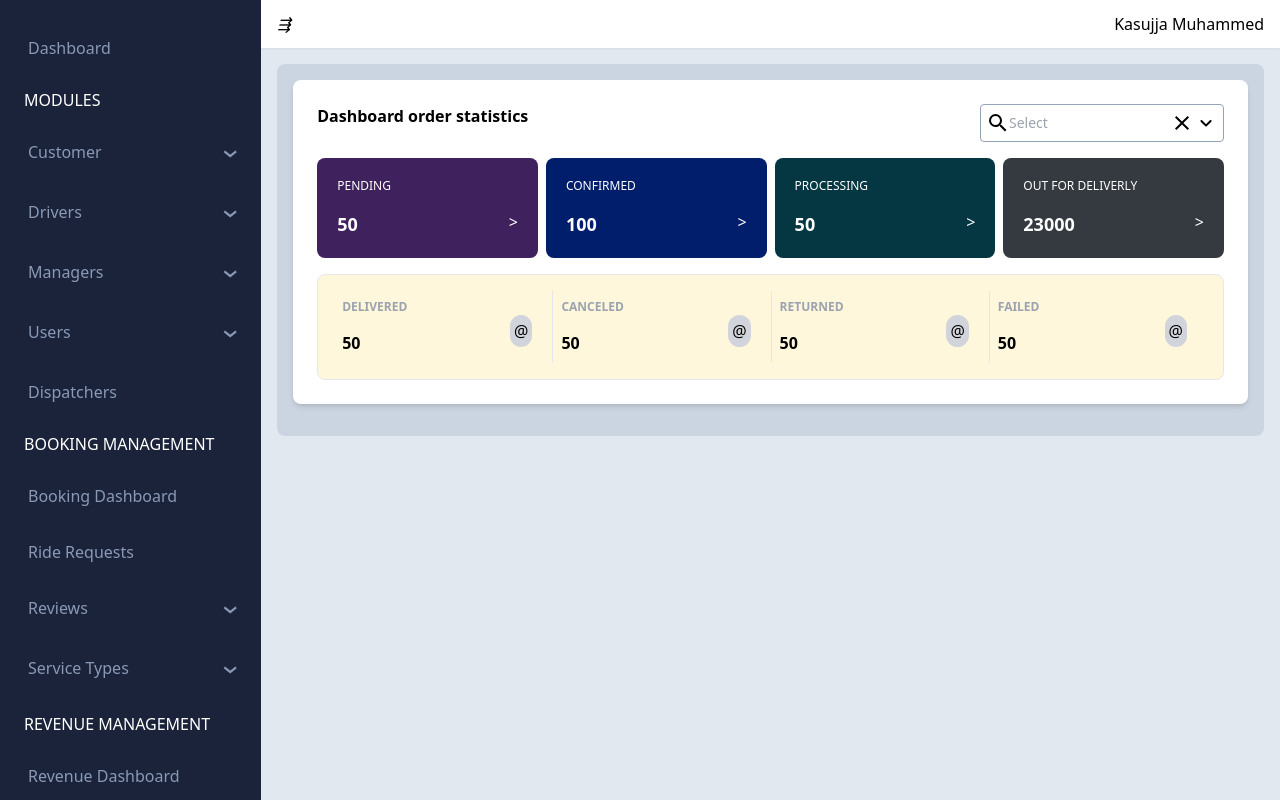
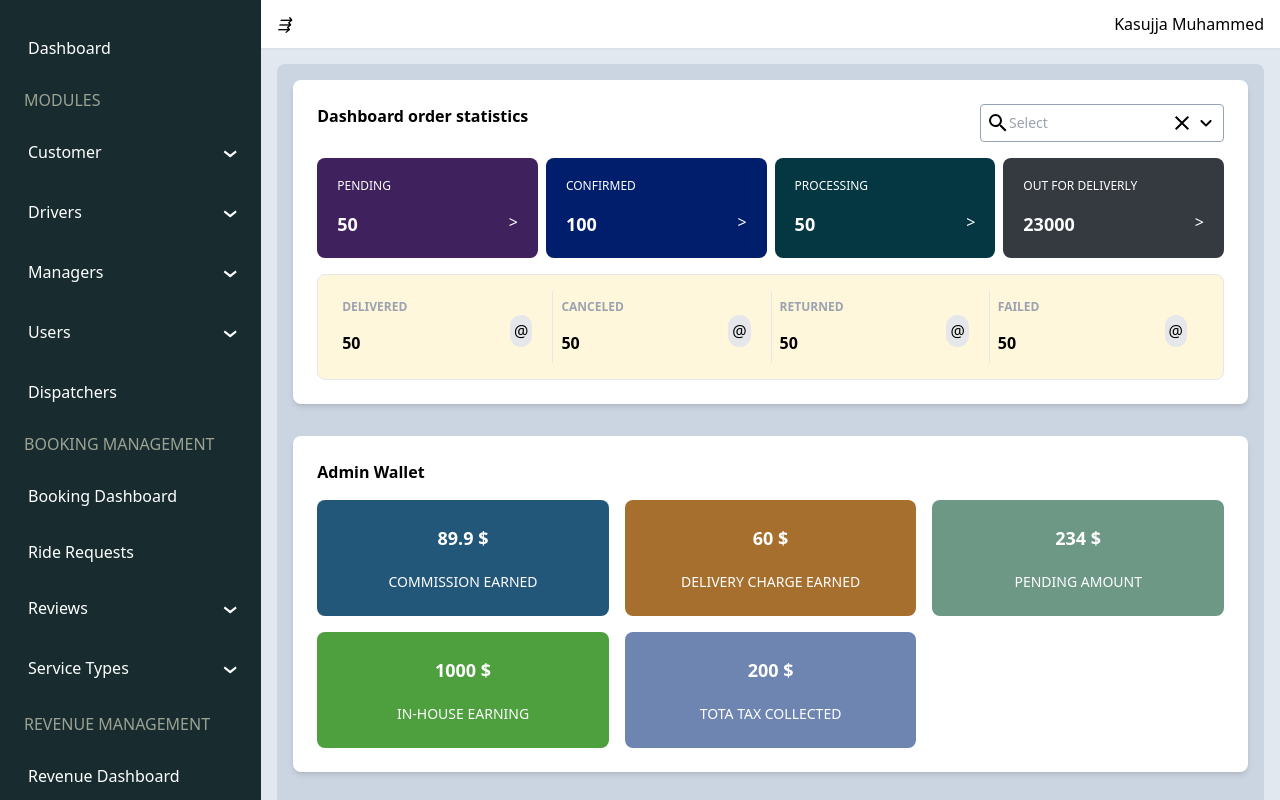
Before and after one commit to MuhammedKasujja/ecommerce-frontend, a React (Vite) app: page /dashboard in a window 1280 px wide. Built offline with nearby package versions, Linux system fonts and the light colour scheme.

Commit message:
feat: dashboard layout

```diff
--- a/src/components/card/header/Header.tsx
+++ b/src/components/card/header/Header.tsx
@@ -3,7 +3,7 @@ import { HeaderProps } from "./Header.type";
 const CardHeader = ({ title }: HeaderProps) => {
   return (
     <>
-      <p className="">{title}</p>
+      <p className="font-bold">{title}</p>
     </>
   );
 };
--- a/src/components/sidebar/Sidebar.module.scss
+++ b/src/components/sidebar/Sidebar.module.scss
@@ -1,8 +1,8 @@
 .sidebar {
   &.body {
-    @apply w-80 bg-[#1a233a] p-4 rounded-none overflow-y-scroll text-[#8a99b5] hover:overflow-y-auto scrollbar-thumb-[#8a99b5] scrollbar-thin hidden md:block;
+    @apply w-80 bg-[#182C2F] p-4 rounded-none overflow-y-scroll text-white hover:overflow-y-auto scrollbar-thumb-[#8a99b5] scrollbar-thin hidden md:block;
   }
   &.hearder {
-    @apply text-white px-2 py-2 text-left uppercase decoration-4;
+    @apply text-white px-2 py-2 text-left uppercase decoration-4 text-[#ffFBDF91];
   }
 }
--- a/src/components/sidebar/sidebar-menu-item/SideBarMenuItem.module.scss
+++ b/src/components/sidebar/sidebar-menu-item/SideBarMenuItem.module.scss
@@ -1,14 +1,14 @@
 
-$sidebar-menu-color: #464d5c;
+$sidebar-menu-color: #182C2F;
 
 .sidebar_menu_item {
   @apply cursor-pointer  my-2;
 
   &.sidebar_menu_item_selected {
-    @apply border-solid ring-[1px] ring-[#464d5c] rounded-md bg-[#1a233a];
+    @apply border-solid ring-[1px] ring-[#464d5c] rounded-md bg-[#182C2F];
 
     &.active {
-      @apply bg-[#464d5c];
+      @apply bg-[#182C2F];
     }
   }
 }
--- a/src/pages/dashboard/Dashboard.tsx
+++ b/src/pages/dashboard/Dashboard.tsx
@@ -1,13 +1,14 @@
 import { Card, Select } from "src/components";
 import StatusCard from "./components/StatusCard";
 import StatusTab from "./components/StatusTab";
+import WalletCard from "./components/WalletCard";
 
 const Dashboard: React.FC = () => {
   return (
     <>
       <Card
         header={
-          <div className="flex justify-between">
+          <div className="flex justify-center flex-wrap gap-2 md:justify-between">
             <div className="font-bold">Dashboard order statistics</div>
             <Select
               size="sm"
@@ -34,6 +35,56 @@ const Dashboard: React.FC = () => {
           <StatusTab />
         </div>
       </Card>
+      <Card header={<div className="font-bold">Admin Wallet</div>}>
+        <div className="grid gap-4 grid-cols-1 md:grid-cols-2 lg:grid-cols-3">
+          <WalletCard
+            color="#22577A"
+            label="Commission earned"
+            earnings="89.9"
+          />
+          <WalletCard
+            color="#a66f2e"
+            label="Delivery charge earned"
+            earnings="60"
+          />
+          <WalletCard color="#6D9886" label="Pending Amount" earnings="234" />
+          <WalletCard
+            color="#4E9F3D"
+            label="In-House Earning"
+            earnings="1000"
+          />
+          <WalletCard
+            color="#6E85B2"
+            label="Tota Tax collected"
+            earnings="200"
+          />
+        </div>
+      </Card>
+      <Card
+        header={
+          <div className="font-bold">
+            Earning statistics for business analytics
+          </div>
+        }
+      ></Card>
+      <div className="grid grid-cols-1 md:grid-cols-2 w-full gap-4">
+        <Card
+          header={<div className="font-bold">Total Business Overview</div>}
+        ></Card>
+        <Card
+          header={<div className="font-bold">Top store by order received</div>}
+        ></Card>
+        <Card
+          header={<div className="font-bold">Top selling store</div>}
+        ></Card>
+        <Card
+          header={<div className="font-bold">Top selling products</div>}
+        ></Card>
+        <Card
+          header={<div className="font-bold">Most rated products</div>}
+        ></Card>
+        <Card header={<div className="font-bold">Top customer</div>}></Card>
+      </div>
     </>
   );
 };
--- a/src/pages/dashboard/components/StatusTab.tsx
+++ b/src/pages/dashboard/components/StatusTab.tsx
@@ -13,7 +13,7 @@ const StatusCard = ({ label, value, icon }: StatusCardprops) => {
       <div className="flex justify-between">
         <div className="font-bold">{value}</div>
       </div>
-      <div className="absolute top-6 right-5 p-1 bg-gray-300 rounded-full">
+      <div className="absolute top-6 right-5 p-1 bg-gray-200 rounded-full">
         {icon ?? "@"}
       </div>
     </div>
--- /dev/null
+++ b/src/pages/dashboard/components/WalletCard.tsx
@@ -0,0 +1,20 @@
+type WalletCardProps = {
+  earnings: string;
+  label: string;
+  color: string;
+};
+
+const WalletCard: React.FC<WalletCardProps> = ({ earnings, label, color }) => {
+    const currency = '$';
+  return (
+    <div
+      className="rounded-lg text-white uppercase flex flex-col items-center justify-center p-6"
+      style={{ background: color }}
+    >
+      <div className="font-bold mb-5 text-lg">{earnings} {currency}</div>
+      <div className="text-sm">{label}</div>
+    </div>
+  );
+};
+
+export default WalletCard;
```
